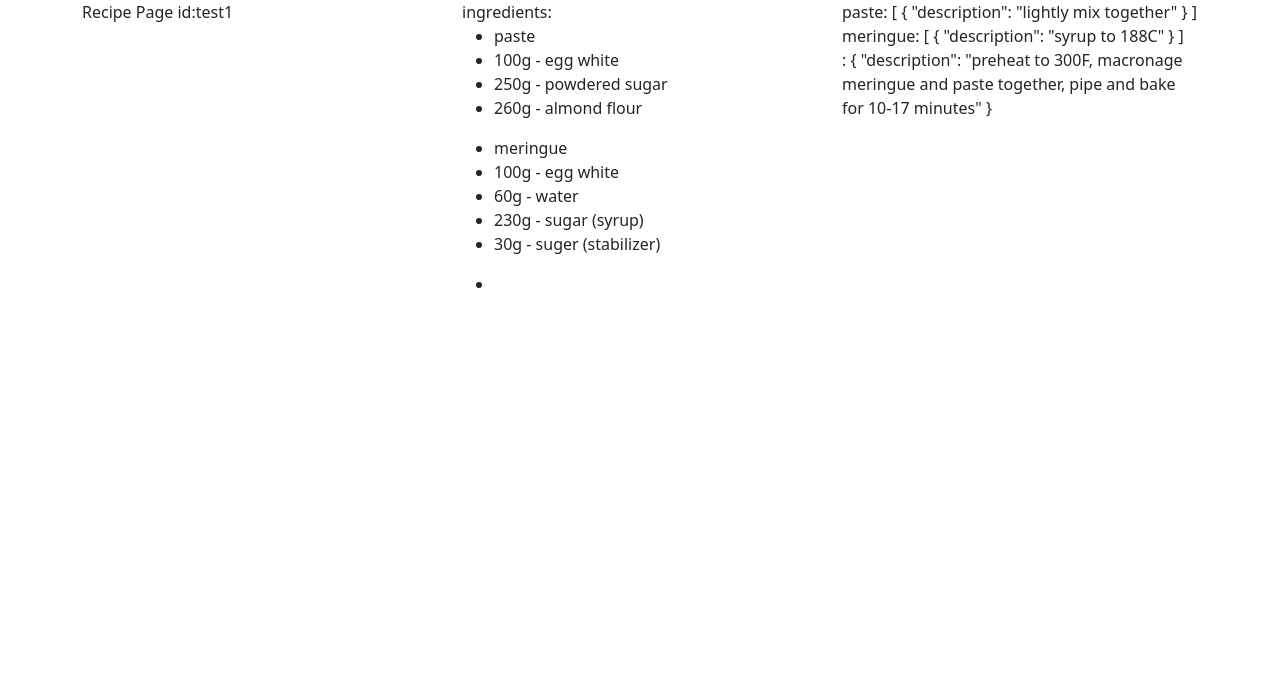
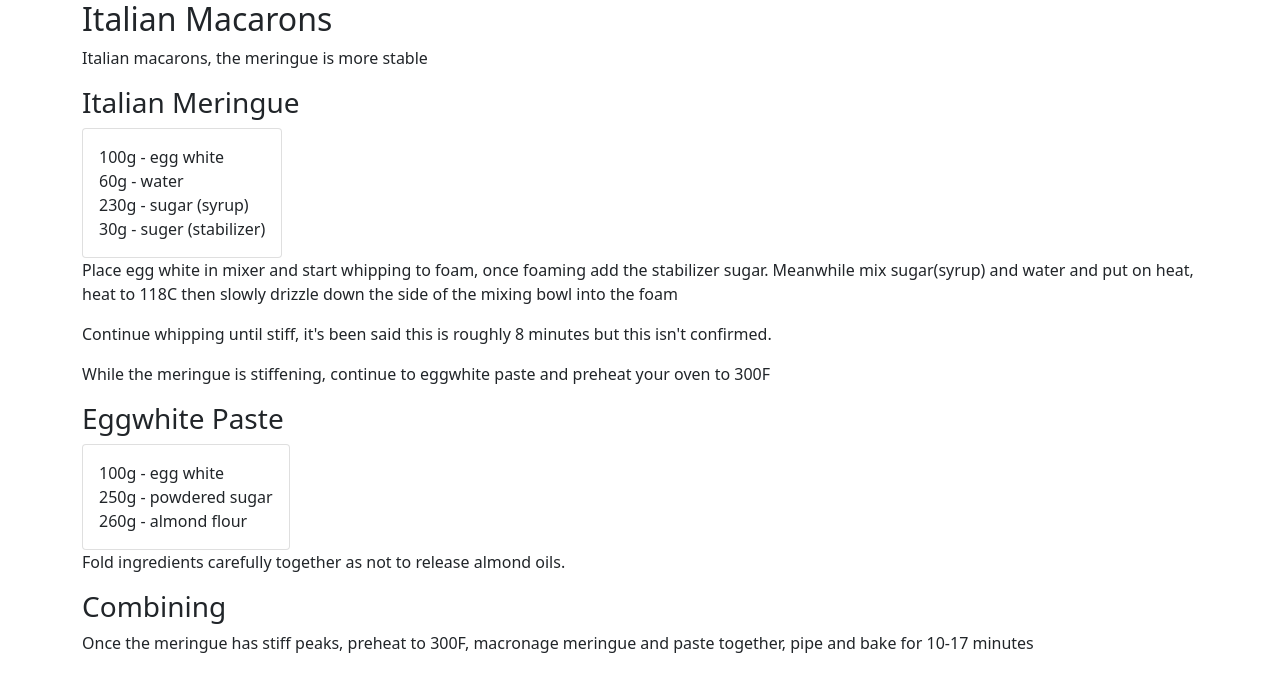
Before and after one commit to reddenx/recipejournal, a Vue app in the folder src/recipe-journal-client/: page /#/recipes/test1 in a window 1280 px wide. Shown: the top 692 px of the page. Built offline with nearby package versions, Linux system fonts and the light colour scheme.

Commit message:
edit, display, and create are all sorta ready

```diff
--- a/src/recipe-journal-client/src/components/RecipeInput.vue
+++ b/src/recipe-journal-client/src/components/RecipeInput.vue
@@ -32,6 +32,12 @@
             :key="component.name + component.order"
           >
             <div class="card-body">
+              Name:
+              <input
+                type="text"
+                class="form-control mb-1"
+                v-model="component.name"
+              />
               <div class="row">
                 <div class="col">
                   Ingredients:
--- a/src/recipe-journal-client/src/router/index.js
+++ b/src/recipe-journal-client/src/router/index.js
@@ -3,6 +3,7 @@ import VueRouter from 'vue-router'
 import HomePage from '../views/HomePage.vue'
 import RecipePage from '../views/RecipePage'
 import CreateRecipePage from '../views/CreateRecipePage'
+import EditRecipePage from '../views/EditRecipePage'
 
 Vue.use(VueRouter)
 
@@ -27,6 +28,12 @@ const routes = [
     component: RecipePage,
     props: true
   },
+  {
+    path: '/recipes/:recipeId/edit',
+    name: 'edit recipe',
+    component: EditRecipePage,
+    props: true
+  },
 ]
 
 const router = new VueRouter({
--- a/src/recipe-journal-client/src/scripts/recipe_api.js
+++ b/src/recipe-journal-client/src/scripts/recipe_api.js
@@ -19,19 +19,27 @@ export default class RecipeApi {
      */
     async getRecipe(recipeId) {
         return new Promise((yay, nay) => {
-            yay(new RecipeDto('test2', 'Italian Macarons', 'italian macarons, more stable, first make the paste, then fold in meringue', [
-                new RecipeComponentDto('paste', 1, [
-                    new Ingredient('egg white', '100', 'g'),
-                    new Ingredient('powdered sugar', '250', 'g'),
-                    new Ingredient('almond flour', '260', 'g'),
-                ], [new Instruction('lightly mix together')]),
-                new RecipeComponentDto('meringue', 2, [
+            yay(new RecipeDto('test2', 'Italian Macarons', "Italian macarons, the meringue is more stable", [
+                new RecipeComponentDto('Italian Meringue', 2, [
                     new Ingredient('egg white', 100, 'g'),
                     new Ingredient('water', 60, 'g'),
                     new Ingredient('sugar (syrup)', 230, 'g'),
                     new Ingredient('suger (stabilizer)', 30, 'g'),
-                ], [new Instruction('syrup to 188C')]),
-                new RecipeComponentDto('', 3, [], new Instruction('preheat to 300F, macronage meringue and paste together, pipe and bake for 10-17 minutes')),
+                ], [
+                    new Instruction('Place egg white in mixer and start whipping to foam, once foaming add the stabilizer sugar. Meanwhile mix sugar(syrup) and water and put on heat, heat to 118C then slowly drizzle down the side of the mixing bowl into the foam'),
+                    new Instruction("Continue whipping until stiff, it's been said this is roughly 8 minutes but this isn't confirmed."),
+                    new Instruction("While the meringue is stiffening, continue to eggwhite paste and preheat your oven to 300F"),
+                ]),
+                new RecipeComponentDto('Eggwhite Paste', 1, [
+                    new Ingredient('egg white', '100', 'g'),
+                    new Ingredient('powdered sugar', '250', 'g'),
+                    new Ingredient('almond flour', '260', 'g'),
+                ], [
+                    new Instruction('Fold ingredients carefully together as not to release almond oils.')
+                ]),
+                new RecipeComponentDto('Combining', 3, [], [
+                    new Instruction('Once the meringue has stiff peaks, preheat to 300F, macronage meringue and paste together, pipe and bake for 10-17 minutes'),
+                ]),
             ]));
         });
     }
--- /dev/null
+++ b/src/recipe-journal-client/src/views/EditRecipePage.vue
@@ -0,0 +1,28 @@
+<template>
+  <div class="container">
+      <RecipeInput v-model="recipe" />
+  </div>
+</template>
+
+<script>
+import RecipeInput from "../components/RecipeInput";
+import RecipeApi, { RecipeDto } from "../scripts/recipe_api";
+
+export default {
+  components: { RecipeInput },
+  props: {
+      recipeId: String,
+  },
+  data: () => ({
+    recipe: {},
+  }),
+  async mounted() {
+    let api = new RecipeApi();
+    this.recipe = await api.getRecipe(this.recipeId);
+  },
+  methods: {},
+};
+</script>
+
+<style>
+</style>
--- a/src/recipe-journal-client/src/views/RecipePage.vue
+++ b/src/recipe-journal-client/src/views/RecipePage.vue
@@ -1,32 +1,30 @@
 <template>
   <div class="container">
-    <div class="row">
-      <div class="col">Recipe Page id:{{ recipeId }}</div>
-      <div class="col">
-        ingredients:
-        <ul
-          v-for="component in recipe.components"
-          :key="component.order + component.name"
-        >
-          <li>
-            {{ component.name }}
-          </li>
-          <li
-            v-for="ingredient in component.ingredients"
-            :key="ingredient.name + ingredient.amount"
-          >
-            {{ ingredient.amount }}{{ ingredient.unit }} - {{ ingredient.name }}
-          </li>
-        </ul>
-      </div>
-      <div class="col">
-        <div
-          v-for="component in recipe.components"
-          :key="component.order + component.name"
-        >
-          {{ component.name }}: {{ component.instructions }}
+    <h2>{{ recipe.title }}</h2>
+    <p>
+      {{ recipe.description }}
+    </p>
+
+    <div v-for="component in recipe.components" :key="component.name">
+      <h3>{{ component.name }}</h3>
+      <div class="row">
+        <div class="col-auto">
+          <div class="card" v-show="component.ingredients.length">
+            <div class="card-body">
+              <div
+                v-for="(ingredient, index) in component.ingredients"
+                :key="index"
+              >
+                {{ ingredient.amount }}{{ ingredient.unit }} -
+                {{ ingredient.name }}
+              </div>
+            </div>
+          </div>
         </div>
       </div>
+      <p v-for="(instruction, index) in component.instructions" :key="index">
+        {{ instruction.description }}
+      </p>
     </div>
   </div>
 </template>
```
